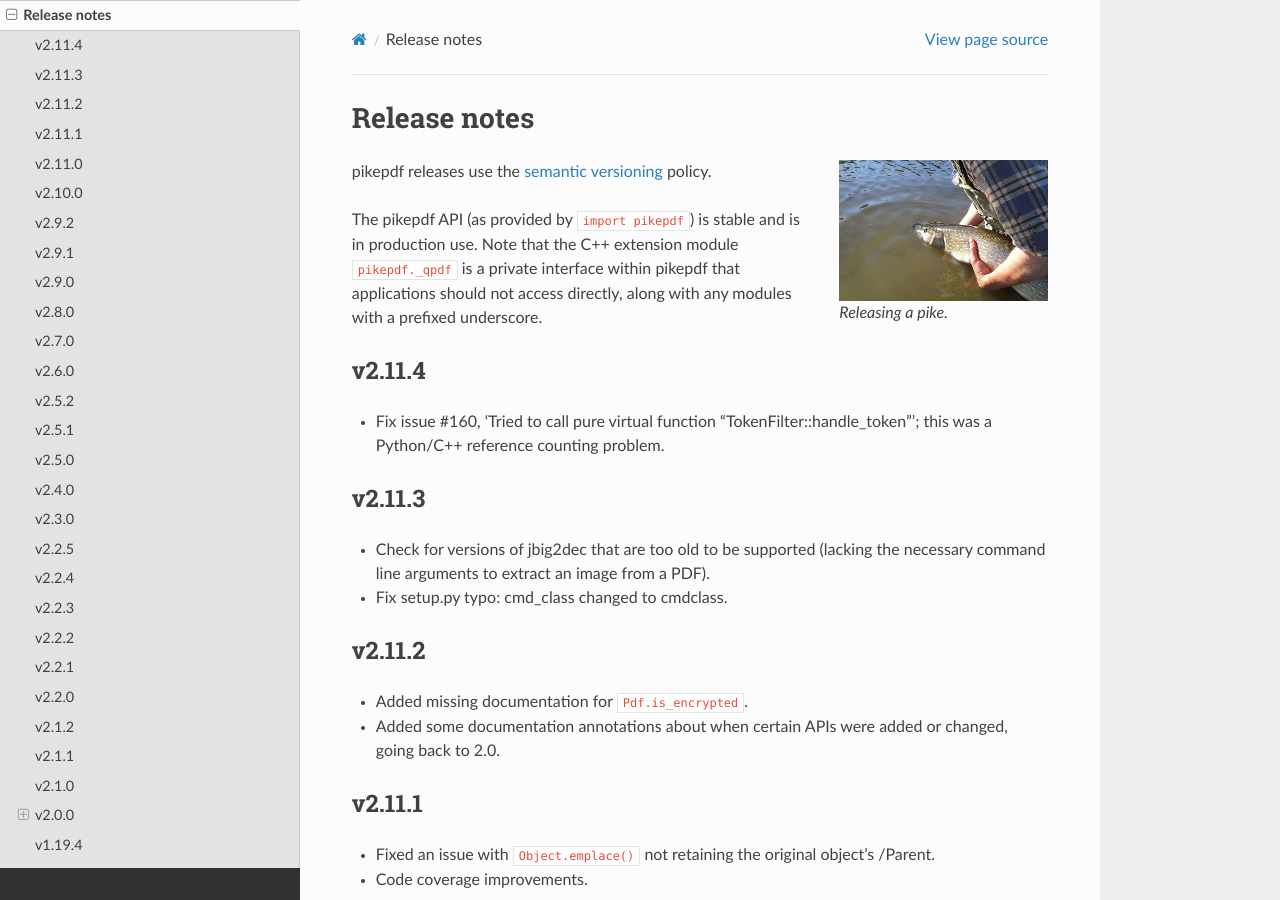
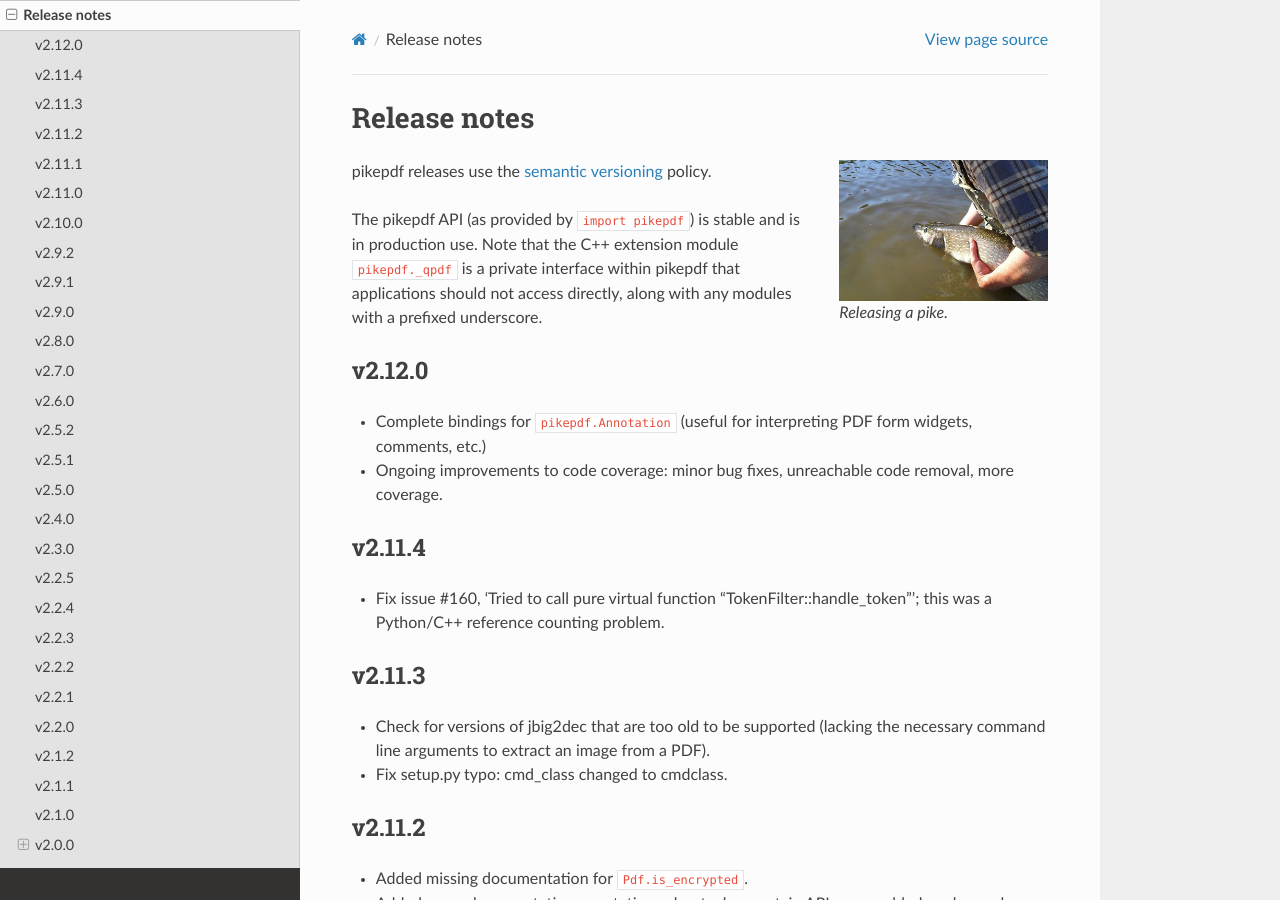
Before and after one commit to pikepdf/pikepdf, a Sphinx documentation site: the page built from docs/release_notes.rst, in a window 1280 px wide and 900 px high. Built offline with Sphinx 7.4.7 and the Read the Docs theme 2.0.0, drawn with Linux system fonts in a browser that asks for light colours; pages that are not in the unit, such as notebooks, are missing from menus; the version number could not be read and is left out.

Commit message:
v2.12.0 release notes

```diff
--- a/docs/release_notes.rst
+++ b/docs/release_notes.rst
@@ -17,6 +17,14 @@ The pikepdf API (as provided by ``import pikepdf``) is stable and
 is in production use. Note that the C++ extension module
 ``pikepdf._qpdf`` is a private interface within pikepdf that applications
 should not access directly, along with any modules with a prefixed underscore.
+
+v2.12.0
+=======
+
+-  Complete bindings for ``pikepdf.Annotation`` (useful for interpreting PDF
+   form widgets, comments, etc.)
+-  Ongoing improvements to code coverage: minor bug fixes, unreachable code removal,
+   more coverage.
 
 v2.11.4
 =======
```
